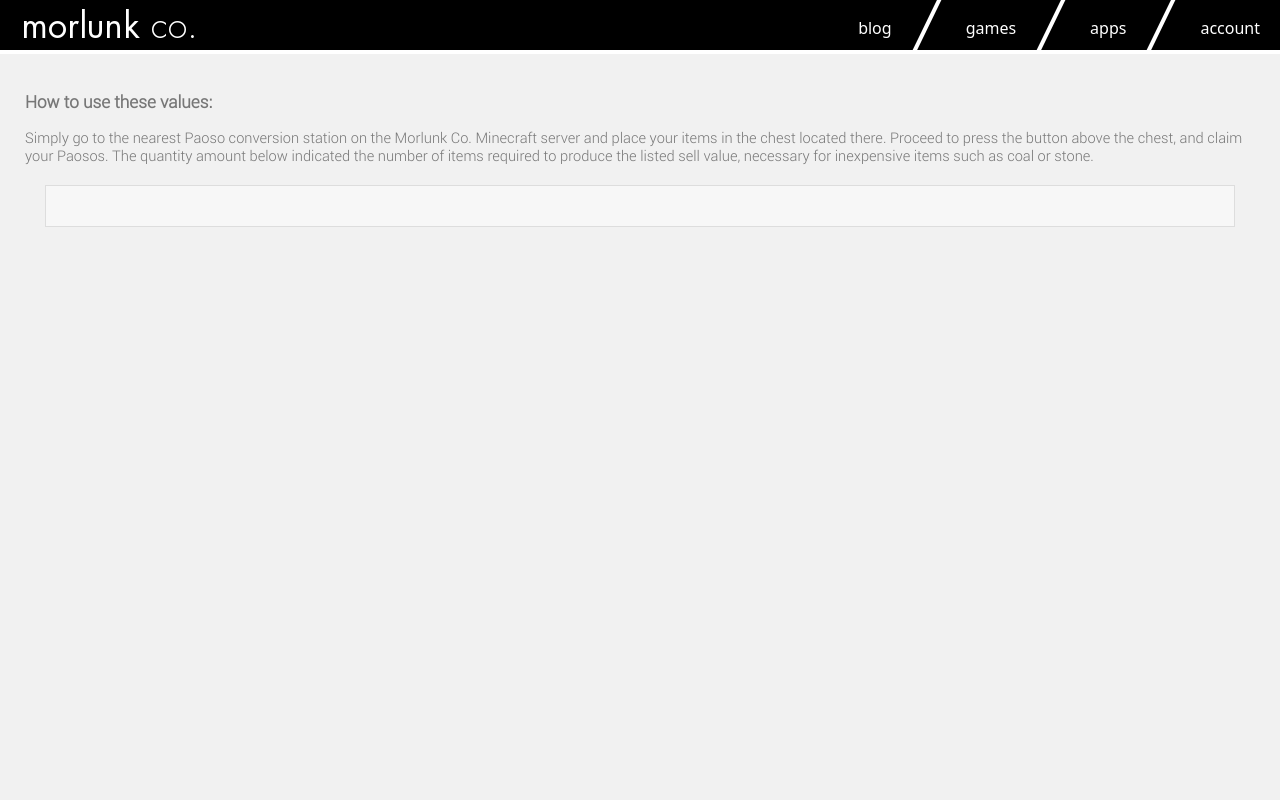
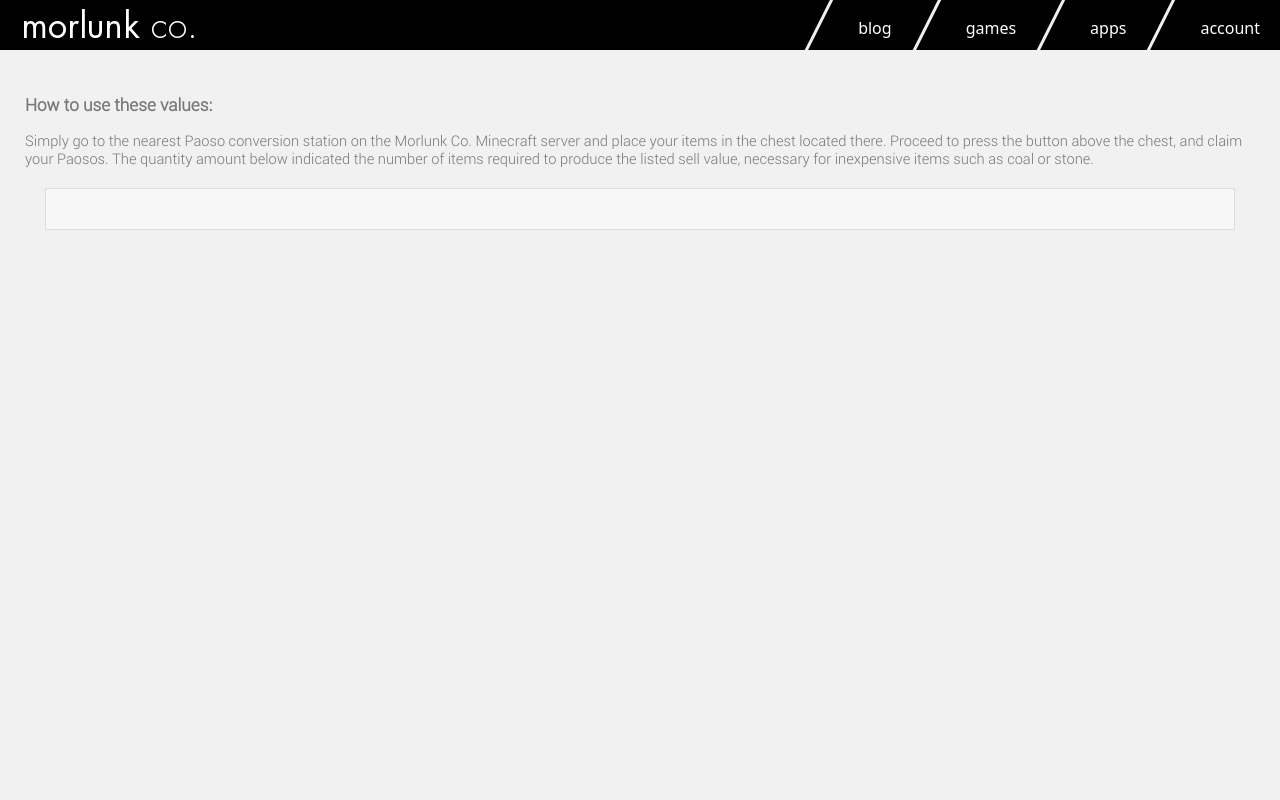
Before and after one commit to acomminos/Morlunk-Web, a Django app: template minecraft/templates/rates.html in a window 1280 px wide. Run offline with Django 3.2, Linux system fonts and the light colour scheme; the template is opened without the code that fills it, so the values that code supplies are empty.

Commit message:
More styling.

```diff
--- a/pages/static/css/stylesheet.css
+++ b/pages/static/css/stylesheet.css
@@ -18,7 +18,7 @@ h1 a:link { text-decoration: none; }
     background-color: #000000;
     z-index: 1;
     padding: 0px 10px;
-    border-bottom: 4px solid #ffffff;
+    border-bottom: 3px solid #F1F1F1;
 }
 
 #navtitle {
@@ -57,7 +57,7 @@ a.navitem {
 
 #content {
     position: absolute;
-    top: 50px;
+    top: 53px;
     left: 0px;
     right: 0px;
     bottom: 0px;
--- a/templates/base.html
+++ b/templates/base.html
@@ -16,6 +16,7 @@
         <div id="navbar">
             <div id="navtitle"></div>
             <div id="navitembox">
+            <img src="{{ STATIC_URL }}img/separator.png"/>
             <a class="navitem" href="/">blog</a><img src="{{ STATIC_URL }}img/separator.png"/>
             <a class="navitem" href="/page/games/">games</a><img src="{{ STATIC_URL }}img/separator.png"/>
             <a class="navitem" href="/page/apps/">apps</a><img src="{{ STATIC_URL }}img/separator.png"/>
```
Also changed, not shown: pages/static/img/separator.png.
